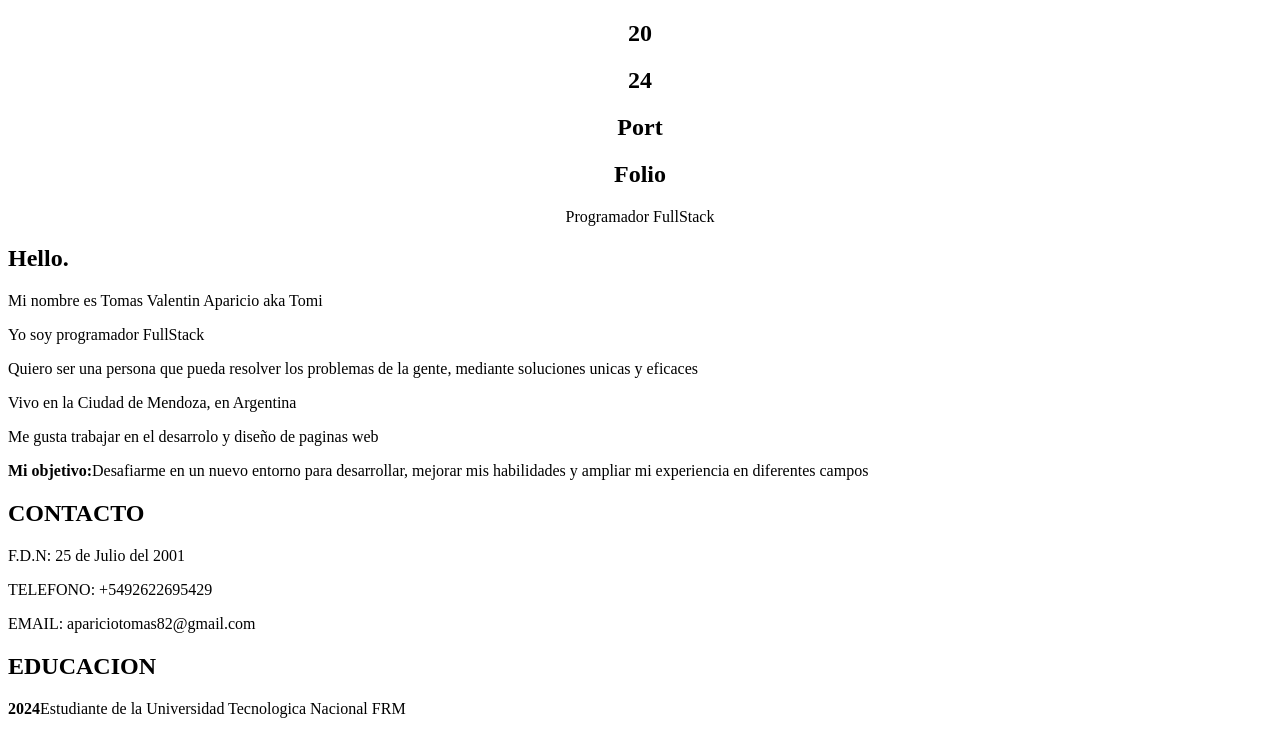
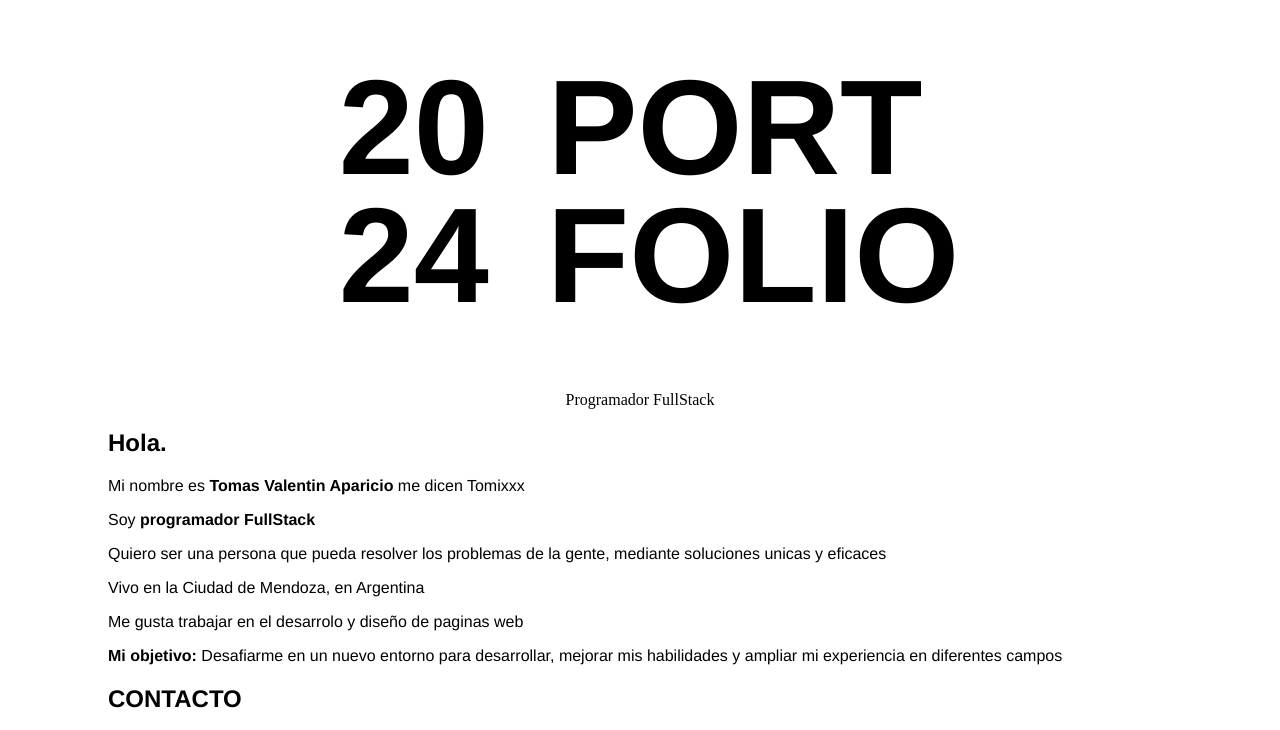
Before and after one commit to tomiapa10/PortFolio-final, a plain HTML site: page index.html in a window 1280 px wide. Shown: the top 730 px of the page. Drawn offline with Linux system fonts and the light colour scheme.

Commit message:
hice algunos cambios

```diff
--- a/css/style.css
+++ b/css/style.css
@@ -1,3 +1,24 @@
+div{
+    font-family: acumin-pro, "Acumin Pro", "Helvetica Neue", Helvetica, Arial, sans-serif;
+}
 div.divuno {
     text-align: center;
+    font-size: 90px;
+    line-height: 15.6px;
+    display: flex;
+justify-content: center;
+gap: 40px;
+flex-wrap: wrap;
 }
+footer{
+    text-align: center;
+}
+h1.folio{
+    transform: translate(18px,0);
+}
+div.divdos{
+    margin-left: 100px;
+}
+div.divtres{
+    margin-left: 100px;
+}
--- a/index.html
+++ b/index.html
@@ -9,26 +9,28 @@
 <body>
     <section class="seccionuno">
    <div class="divuno">
-    <header class="headeruno">
+    <div class="venteycuatro">
         <h1 class="veinte">20</h1>
         <h1 class="veinticuatro">24</h1>
-        <h1 class="port">Port</h1>
-        <h1 class="folio">Folio</h1>
-    </header>
-    <footer>
-        <p class="ocupacion">Programador FullStack</p>
-    </footer>
+    </div>
+        <div class="portafolio">
+        <h1 class="port">PORT</h1>
+        <h1 class="folio">FOLIO</h1>
+        </div>
    </div>
+   <footer>
+    <p class="ocupacion">Programador FullStack</p>
+</footer>
     </section>
     <section class="secciondos">
         <div class="divdos">
-            <h1 class="hola">Hello.</h1>
-            <p class="presentacion">Mi nombre es Tomas Valentin Aparicio aka Tomi</p>
-            <p class="profesion">Yo soy programador FullStack</p>
+            <h1 class="hola">Hola.</h1>
+            <p class="presentacion">Mi nombre es <b>Tomas Valentin Aparicio</b> me dicen Tomixxx</p>
+            <p class="profesion">Soy <b>programador FullStack</b></p>
             <p class="meta">Quiero ser una persona que pueda resolver los problemas de la gente, mediante soluciones unicas y eficaces</p>
             <p class="residencia">Vivo en la Ciudad de Mendoza, en Argentina</p>
             <p class="gustos">Me gusta trabajar en el desarrolo y diseño de paginas web</p>
-            <p class="objetivo"><b>Mi objetivo:</b>Desafiarme en un nuevo entorno para desarrollar, mejorar mis habilidades y ampliar mi experiencia en diferentes campos</p>
+            <p class="objetivo"><b>Mi objetivo:</b> Desafiarme en un nuevo entorno para desarrollar, mejorar mis habilidades y ampliar mi experiencia en diferentes campos</p>
         </div>
     </section>
     <section class="secciontres">
```
